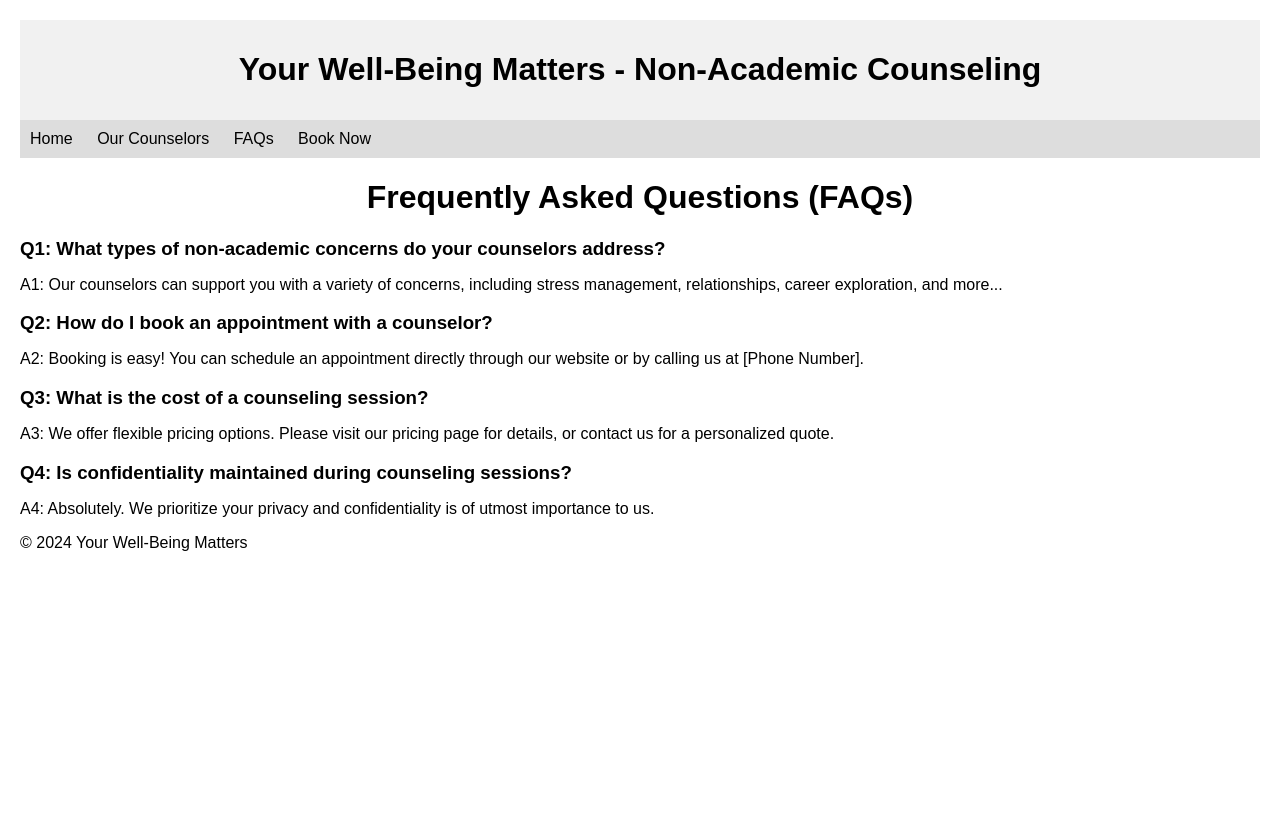
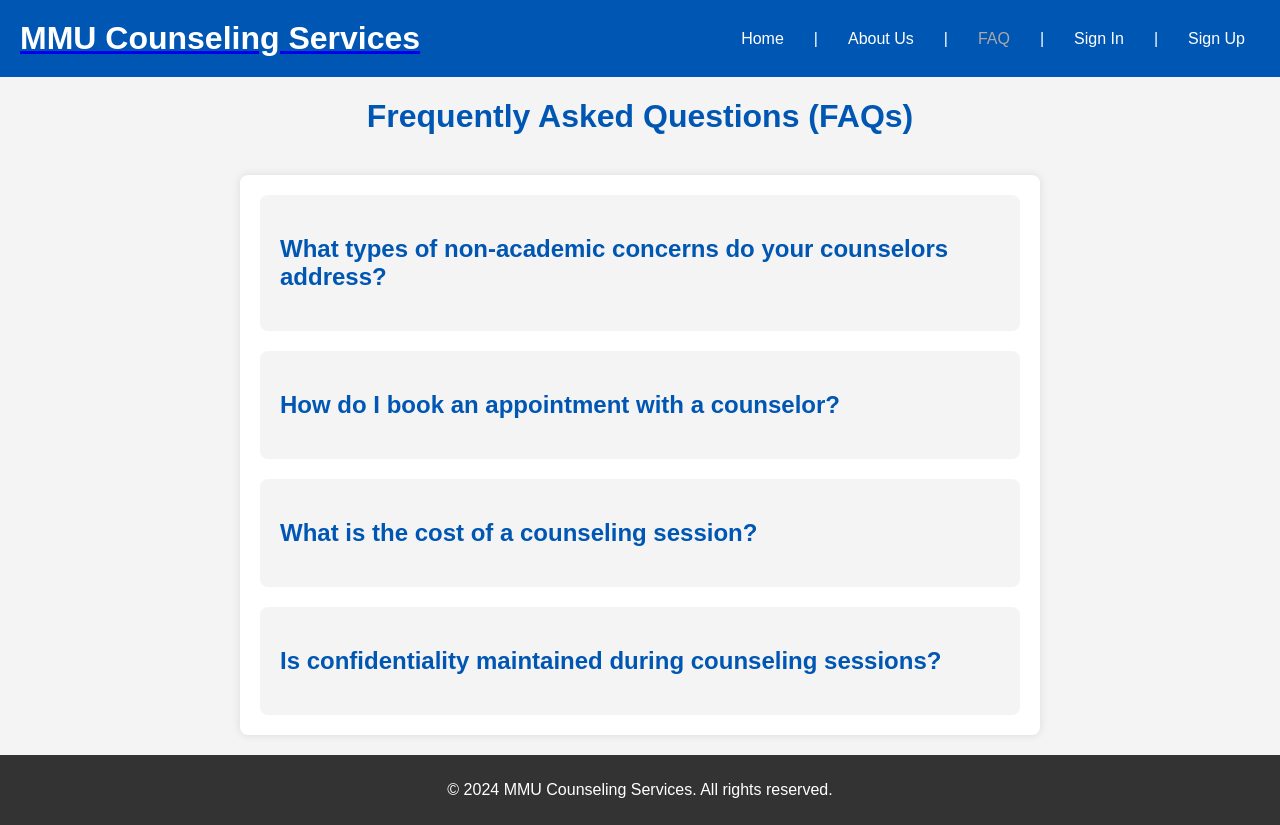
Before and after one commit to SalahAlHaismawi/Web-Development-Course, a PHP site: page /faq.php in a window 1280 px wide. Before the commit the page ends 551 px from the top, so only its background shows below. Run offline with PHP 8.4, Linux system fonts and the light colour scheme.

Commit message:
Faq changes

```diff
--- a/assets/css/style.css
+++ b/assets/css/style.css
@@ -47,6 +47,7 @@ h2 {
     color: #0056b3;
 }
 
+/* Forms */
 form {
     background-color: #fff;
     padding: 40px;
@@ -101,7 +102,7 @@ input[type="submit"]:hover {
     background-color: #D3D3D3;
 }
 
-
+/* Nav elements in footer */
 .nav-container {
     display: flex;
     justify-content: space-between;
@@ -133,3 +134,53 @@ nav ul li a.active {
     color: darkgrey;
     text-decoration: none;
 }
+
+/* About us */
+.faq {
+    padding: 20px;
+    background-color: #fff;
+    border-radius: 8px;
+    box-shadow: 0 0 10px rgba(0, 0, 0, 0.1);
+    max-width: 800px;
+    margin: 20px auto;
+}
+
+.h1-faq {
+    text-align: center;
+    color: #0056b3;
+    margin-bottom: 20px;
+}
+
+.faq-section {
+    display: flex;
+    flex-direction: column;
+    gap: 20px;
+}
+
+.faq-item {
+    background-color: #f4f4f4;
+    padding: 20px;
+    border-radius: 8px;
+
+    p {
+        text-align: justify;
+    }
+}
+
+.faq-question {
+    cursor: pointer;
+    text-decoration: none;
+}
+
+.faq-answer {
+    max-height: 0;
+    overflow: hidden;
+    transition: max-height 0.5s ease-out;
+    padding: 0 20px;
+    border-left: 3px solid #007bff;
+}
+
+.faq-item:target .faq-answer {
+    max-height: 1000px; /* Set to a value higher than you expect any answer to be */
+    padding: 10px 20px; /* Restore padding when expanded */
+}
--- a/faq.php
+++ b/faq.php
@@ -1,43 +1,45 @@
-<!DOCTYPE html>
-<html lang="en">
-<head>
-    <meta charset="UTF-8">
-    <meta name="viewport" content="width=device-width, initial-scale=1.0">
-    <title>Non-Academic Counselor Booking FAQs</title>
-    <link rel="stylesheet" href="faq.css">
-</head>
-<body>
-    <header>
-        <h1>Your Well-Being Matters - Non-Academic Counseling</h1>
-    </header>
-    <nav>
-        <ul>
-            <li><a href="#">Home</a></li>
-            <li><a href="#">Our Counselors</a></li>
-            <li><a href="#">FAQs</a></li>
-            <li><a href="#">Book Now</a></li>
-        </ul>
-    </nav>
-    <main>
-        <h1>Frequently Asked Questions (FAQs)</h1>
-        <?php
-        // Sample FAQ data (replace with your actual data)
-        $faqs = array(
-            "Q1: What types of non-academic concerns do your counselors address?" => "A1: Our counselors can support you with a variety of concerns, including stress management, relationships, career exploration, and more...",
-            "Q2: How do I book an appointment with a counselor?" => "A2: Booking is easy! You can schedule an appointment directly through our website or by calling us at [Phone Number].",
-            "Q3: What is the cost of a counseling session?" => "A3: We offer flexible pricing options. Please visit our pricing page for details, or contact us for a personalized quote.",
-            "Q4: Is confidentiality maintained during counseling sessions?" => "A4: Absolutely. We prioritize your privacy and confidentiality is of utmost importance to us.",
-        );
+<?php require_once("includes/header.php")?>
+<div class="container">
+<h1 class="h1-faq">Frequently Asked Questions (FAQs)</h1>
+    <section class="faq">
+        <div class="faq-section">
+            <?php
+            $faqs = array(
+                "What types of non-academic concerns do your counselors address?" => "Our counselors can support you with a variety of concerns, including stress management, relationships, career exploration, and more.",
+                "How do I book an appointment with a counselor?" => "Booking is easy! You can schedule an appointment directly through our website or by calling us at 012-345 6789.",
+                "What is the cost of a counseling session?" => "We offer flexible pricing options. Please visit our pricing page for details, or contact us for a personalized quote.",
+                "Is confidentiality maintained during counseling sessions?" => "Absolutely. We prioritize your privacy and confidentiality is of utmost importance to us.",
+            );
+            $id = 0;
+            foreach ($faqs as $question => $answer) {
+                echo "<div class='faq-item'>";
+                echo "<a href='#faq$id' class='faq-question'><h2>$question</h2></a>";
+                echo "<div id='faq$id' class='faq-answer'><p>$answer</p></div>";
+                echo "</div>";
+                $id++;
+            }
+            ?>
+        </div>
+    </section>
+</div>
+<script>
+document.addEventListener("DOMContentLoaded", function() {
+    var faqQuestions = document.querySelectorAll('.faq-question');
 
-        // Loop through each FAQ and display question and answer
-        foreach ($faqs as $question => $answer) {
-            echo "<h3>$question</h3>";
-            echo "<p>$answer</p>";
-        }
-        ?>
-    </main>
-    <footer>
-        <p>&copy; <?php echo date("Y"); ?> Your Well-Being Matters</p>
-    </footer>
-</body>
-</html>
+    faqQuestions.forEach(function(question) {
+        question.addEventListener('click', function() {
+            let answer = this.nextElementSibling;
+
+            // Check if the answer is already expanded by checking if max-height is not '0'
+            if (answer.style.maxHeight && answer.style.maxHeight !== '0px') {
+                // If expanded, collapse it
+                answer.style.maxHeight = '0';
+            } else {
+                // If collapsed, expand it to its scrollHeight
+                answer.style.maxHeight = answer.scrollHeight + "px";
+            }
+        });
+    });
+});
+</script>
+<?php require_once("includes/footer.php")?>
```
Also changed, not shown: aboutus.php (+24 -0 lines).
